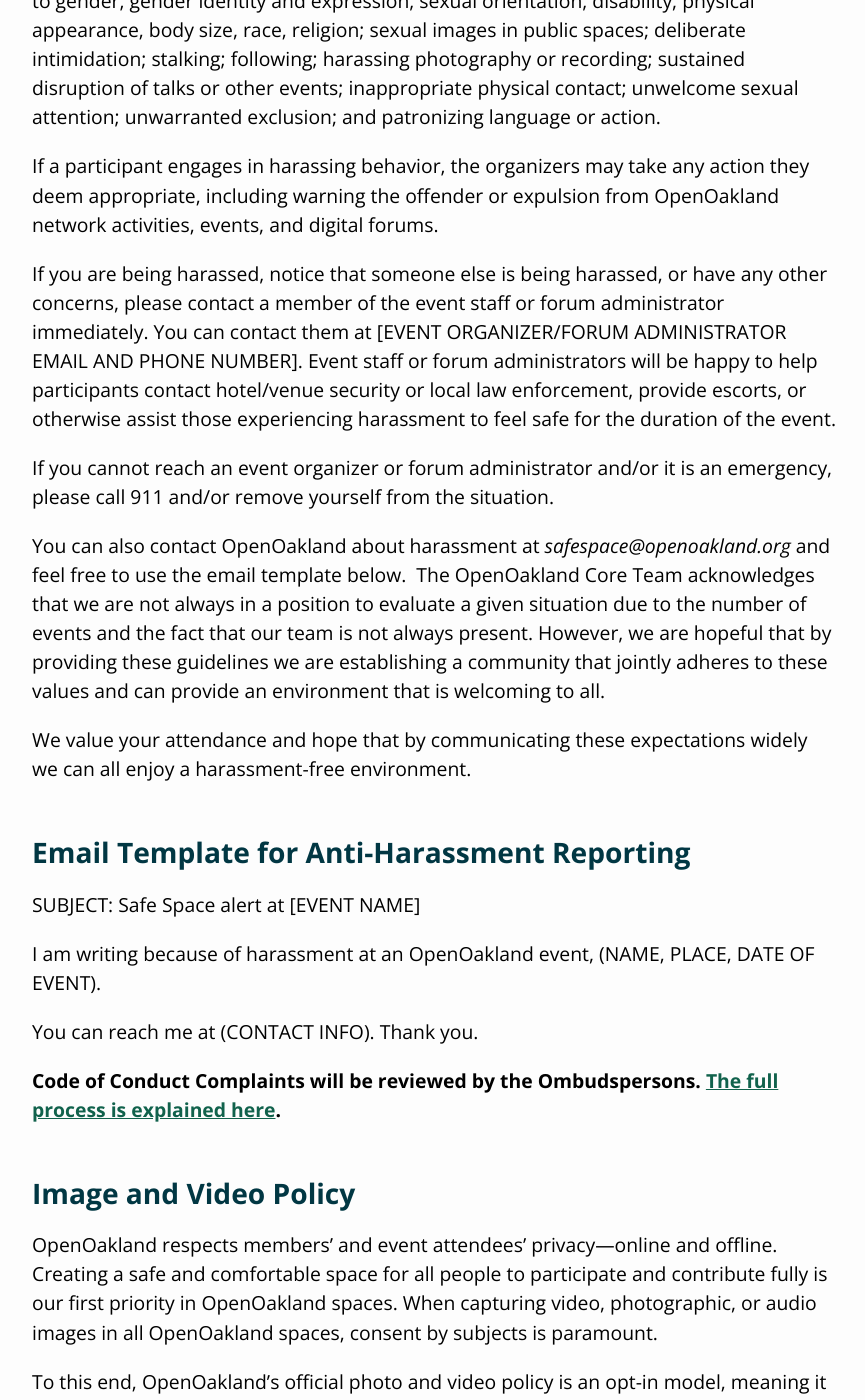
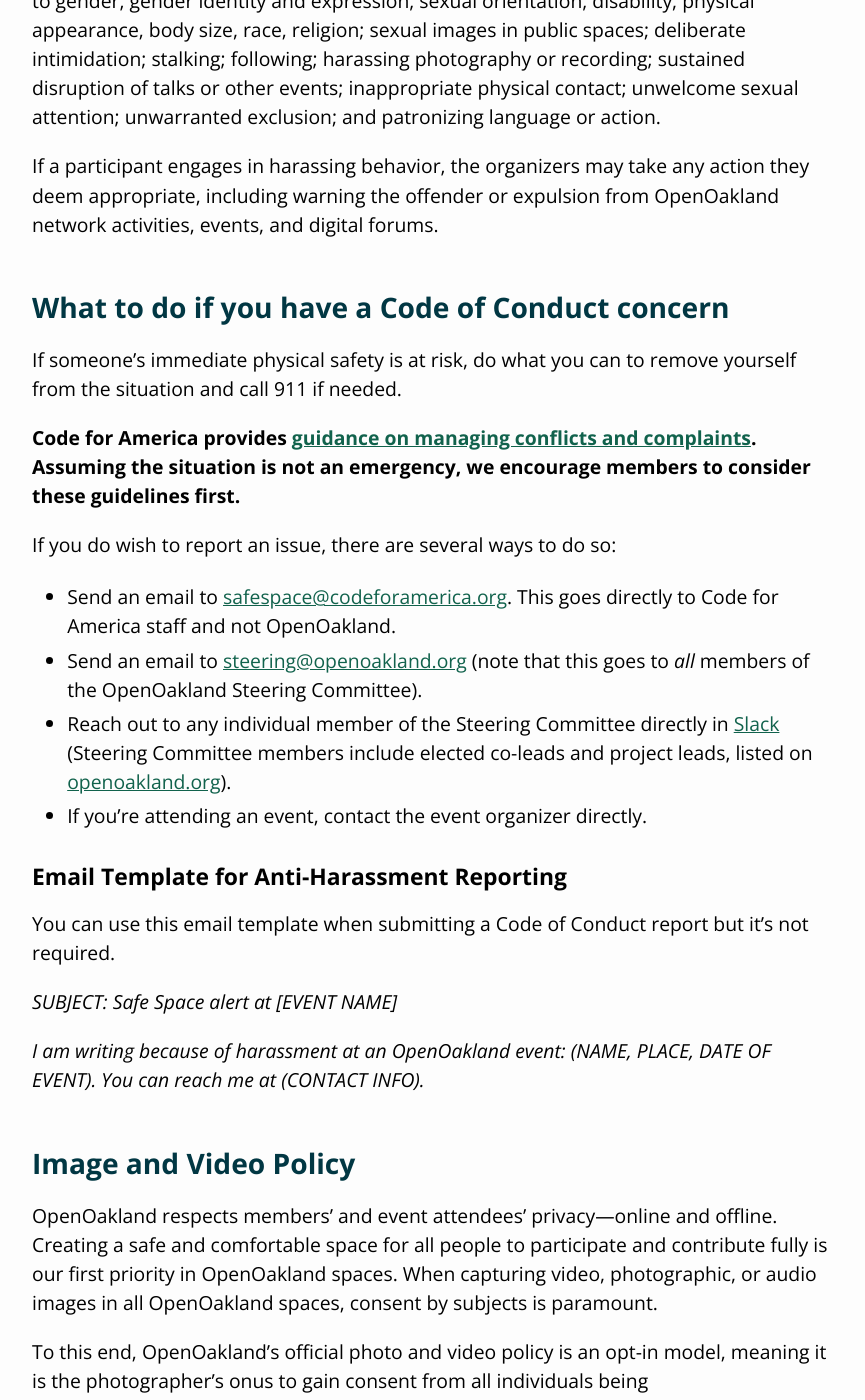
Before and after one commit to openoakland/openoakland.org, a Jekyll site: the page built from src/code-of-conduct.md, in a window 1280 px wide and 1400 px high, scrolled down 1980 px. Shown: the whole window, without its empty margins (206-1071 px from the left). Built offline with Jekyll 4.4.1, drawn with Linux system fonts in a browser that asks for light colours; nearby versions of some CDN libraries.

Commit message:
Replace references to safespace@openoakland.org

```diff
--- a/src/code-of-conduct.md
+++ b/src/code-of-conduct.md
@@ -46,23 +46,29 @@
 
 If a participant engages in harassing behavior, the organizers may take any action they deem appropriate, including warning the offender or expulsion from OpenOakland network activities, events, and digital forums.
 
-If you are being harassed, notice that someone else is being harassed, or have any other concerns, please contact a member of the event staff or forum administrator immediately. You can contact them at [EVENT ORGANIZER/FORUM ADMINISTRATOR EMAIL AND PHONE NUMBER]. Event staff or forum administrators will be happy to help participants contact hotel/venue security or local law enforcement, provide escorts, or otherwise assist those experiencing harassment to feel safe for the duration of the event.
+## What to do if you have a Code of Conduct concern
 
-If you cannot reach an event organizer or forum administrator and/or it is an emergency, please call 911 and/or remove yourself from the situation.
+If someone's immediate physical safety is at risk, do what you can to remove yourself from the situation and call 911 if needed.
 
-You can also contact OpenOakland about harassment at _safespace@openoakland.org_ and feel free to use the email template below.  The OpenOakland Core Team acknowledges that we are not always in a position to evaluate a given situation due to the number of events and the fact that our team is not always present. However, we are hopeful that by providing these guidelines we are establishing a community that jointly adheres to these values and can provide an environment that is welcoming to all.
+**Code for America provides [guidance on managing conflicts and complaints](https://docs.google.com/document/d/1Z7FcoXZCBP3X1g6iizMFvAntyZralCdAzIVSkYosLVs/edit?usp=sharing). Assuming the situation is not an emergency, we encourage members to consider these guidelines first.**
 
-We value your attendance and hope that by communicating these expectations widely we can all enjoy a harassment-free environment.
+If you do wish to report an issue, there are several ways to do so:
 
-## Email Template for Anti-Harassment Reporting
+- Send an email to [safespace@codeforamerica.org](safespace@codeforamerica.org). This goes directly to Code for America staff and not OpenOakland.
+- Send an email to [steering@openoakland.org](steering@openoakland.org) (note that this goes to _all_ members of the OpenOakland Steering Committee).
+- Reach out to any individual member of the Steering Committee directly in [Slack](https://docs.google.com/document/d/1VWZQ_3ehP5j0IOTY0nJClvQPll3ivSkuAdh5YsOhO_U/edit?usp=sharing) (Steering Committee members include elected co-leads and project leads, listed on [openoakland.org](https://openoakland.org)).
+- If you're attending an event, contact the event organizer directly.
 
-SUBJECT: Safe Space alert at [EVENT NAME]
 
-I am writing because of harassment at an OpenOakland event, (NAME, PLACE, DATE OF EVENT).
+### Email Template for Anti-Harassment Reporting
 
-You can reach me at (CONTACT INFO). Thank you.
+You can use this email template when submitting a Code of Conduct report but it's not required.
 
-**Code of Conduct Complaints will be reviewed by the Ombudspersons. [The full process is explained here](https://docs.google.com/document/d/166AtSw9ygV4NW0_P9XrYDgx_pt7gtjkePXAoUQ0_KrA/edit#heading=h.y9wfwqjg139g).**
+_SUBJECT: Safe Space alert at [EVENT NAME]_
+
+_I am writing because of harassment at an OpenOakland event: (NAME, PLACE, DATE OF EVENT)._
+_You can reach me at (CONTACT INFO)._
+
 
 ## Image and Video Policy
 
```
Also changed, not shown: src/how-we-work.md (+3 -6 lines), src/projects.md (+0 -2 lines), .github/code_of_conduct.md, src/assets/images/OO-structure-2022.png (added).
